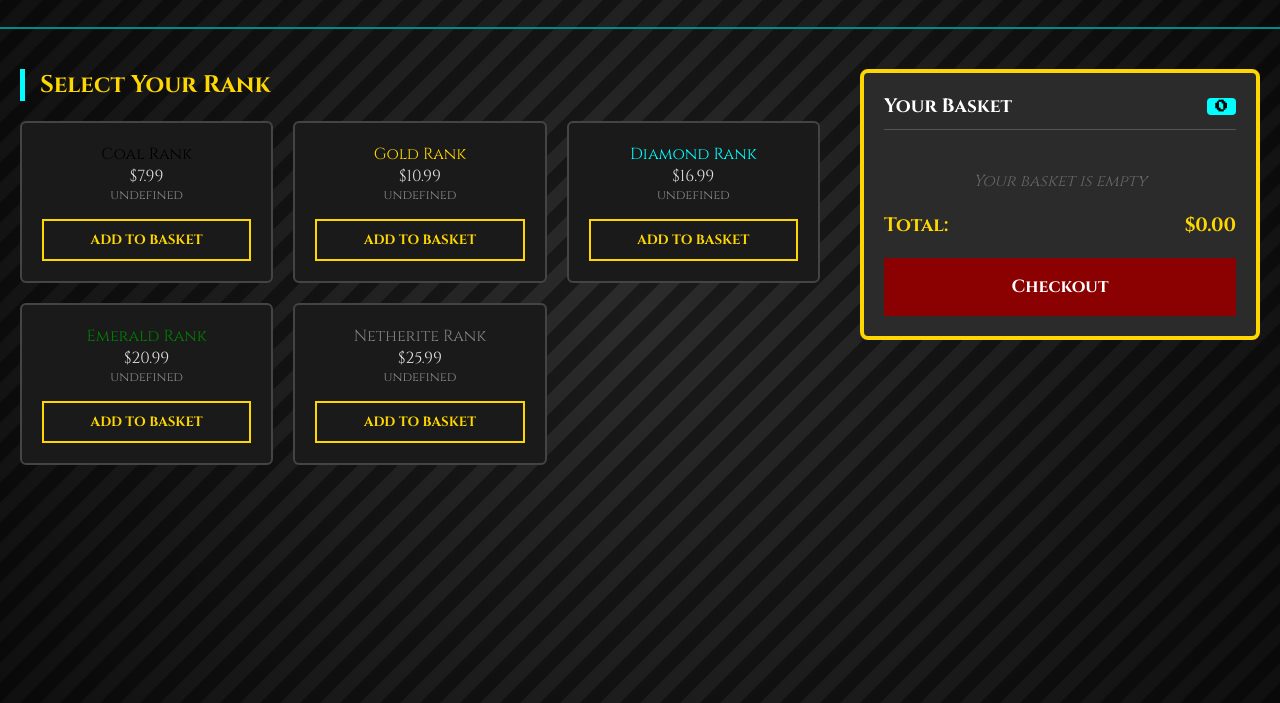
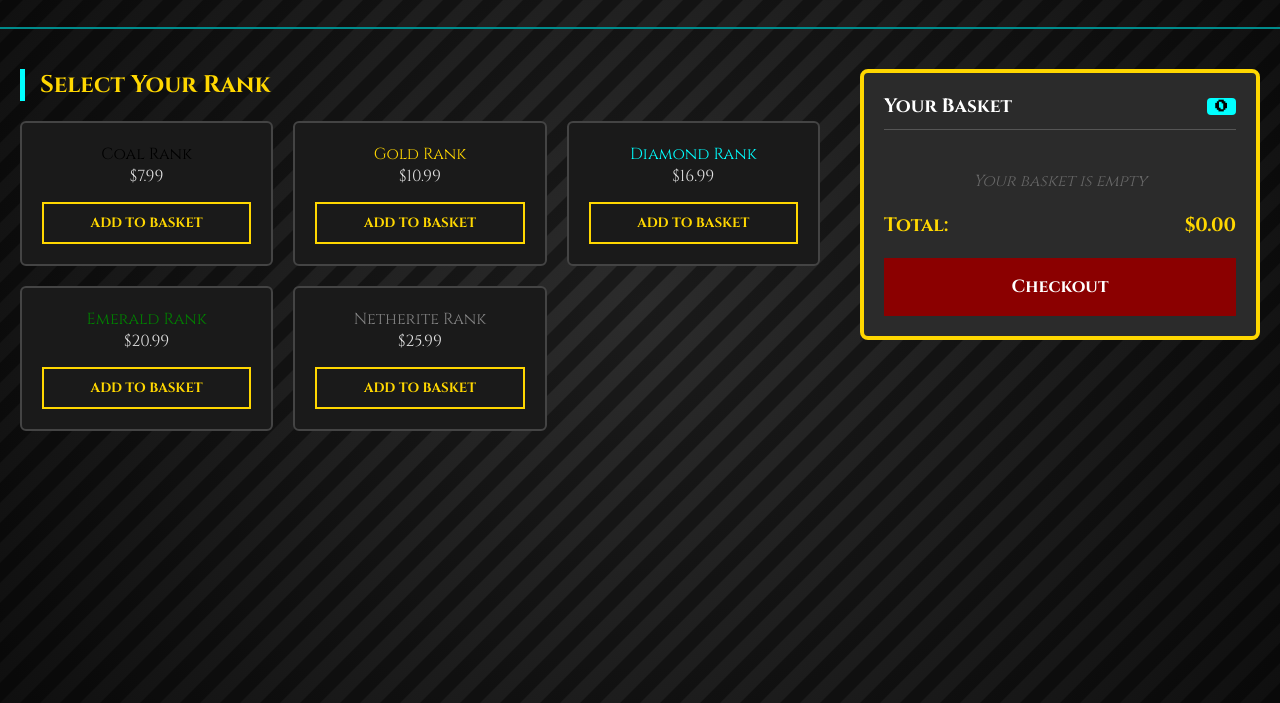
Before and after one commit to watermc-com/watermc.falix.gg, a plain HTML site: page store.html in a window 1280 px wide. Shown: the part 97-800 px from the top of the page. Drawn offline with Linux system fonts and the light colour scheme.

Commit message:
Update store.html

```diff
--- a/store.html
+++ b/store.html
@@ -393,11 +393,11 @@
     <script>
         // --- DATA: 7 RANKS ---
         const ranks = [
-     { id: 1, name: "<span style='color:black'>Coal Rank</span>", price: 7.99 },
-{ id: 2, name: "<span style='color:gold'>Gold Rank</span>", price: 10.99 },
-{ id: 3, name: "<span style='color:aqua'>Diamond Rank</span>", price: 16.99 },
-{ id: 4, name: "<span style='color:green'>Emerald Rank</span>", price: 20.99 },
-{ id: 5, name: "<span style='color:gray'>Netherite Rank</span>", price: 25.99 }
+     { id: 1, name: "<span style='color:black'>Coal Rank</span>", price: 7.99, desc: "" },
+     { id: 2, name: "<span style='color:gold'>Gold Rank</span>", price: 10.99, desc: "" },
+     { id: 3, name: "<span style='color:aqua'>Diamond Rank</span>", price: 16.99, desc: "" },
+     { id: 4, name: "<span style='color:green'>Emerald Rank</span>", price: 20.99, desc: "" },
+     { id: 5, name: "<span style='color:gray'>Netherite Rank</span>", price: 25.99, desc: "" }
             //{ id: 6, name: "Abysslord", price: 23.99, desc: "Custom join message & pets." },
             //{ id: 7, name: "Water Kit", price: 29.99, desc: "Full server support & vote keys." }
         ];
```
